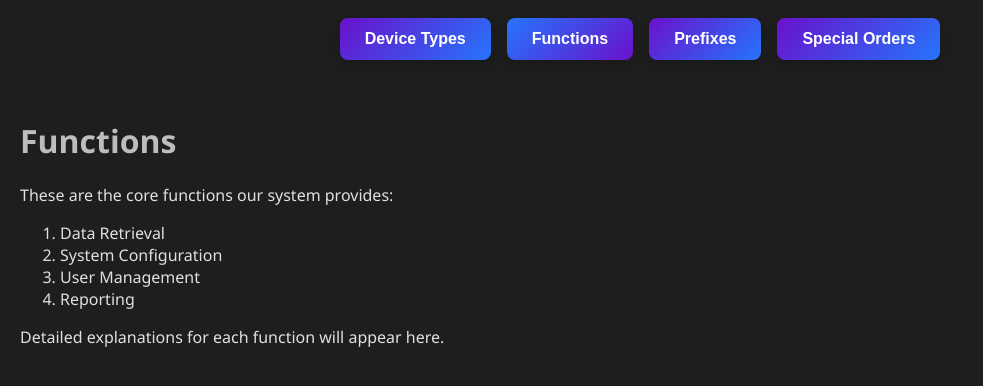
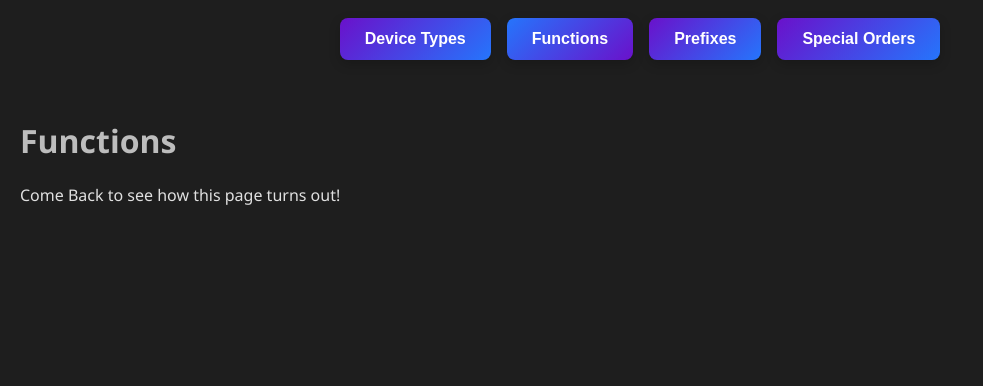
Before and after one commit to YanNazzim/sargentinfo, a React (Create React App) app: page / in a window 1280 px wide. Both pictures are taken after a click on the button "Functions". Shown: the top 386 px of the page, without its empty margins (0-983 px from the left). Built offline with nearby package versions, Linux system fonts and the light colour scheme.

Commit message:
placeholder

```diff
--- a/src/components/Functions.js
+++ b/src/components/Functions.js
@@ -14,14 +14,8 @@ function Functions() {
   return (
     <Container>
       <h1>Functions</h1>
-      <p>These are the core functions our system provides:</p>
-      <ol>
-        <li>Data Retrieval</li>
-        <li>System Configuration</li>
-        <li>User Management</li>
-        <li>Reporting</li>
-      </ol>
-      <p>Detailed explanations for each function will appear here.</p>
+      <p>Come Back to see how this page turns out!</p>
+
     </Container>
   );
 }
--- a/src/components/Prefixes.js
+++ b/src/components/Prefixes.js
@@ -34,30 +34,8 @@ function Prefixes() {
   return (
     <Container>
       <h1>Prefixes</h1>
-      <p>Here's a list of common prefixes used in our system:</p>
-      <Table>
-        <thead>
-          <tr>
-            <Th>Prefix</Th>
-            <Th>Description</Th>
-          </tr>
-        </thead>
-        <tbody>
-          <tr>
-            <Td>DEV-</Td>
-            <Td>Device-related information</Td>
-          </tr>
-          <tr>
-            <Td>FUNC-</Td>
-            <Td>Function-related data</Td>
-          </tr>
-          <tr>
-            <Td>USER-</Td>
-            <Td>User-specific data</Td>
-          </tr>
-        </tbody>
-      </Table>
-      <p>More detailed prefix information will be available here.</p>
+      <p>Come Back to see how this page turns out!</p>
+
     </Container>
   );
 }
--- a/src/components/SpecialOrders.js
+++ b/src/components/SpecialOrders.js
@@ -15,13 +15,8 @@ function SpecialOrders() {
     <Container>
       <h1>Special Orders</h1>
       <p>Information about special orders and requests:</p>
-      <p>To place a special order, please contact our support team.</p>
-      <p>Examples of special orders include:</p>
-      <ul>
-        <li>Custom device configurations</li>
-        <li>Advanced function requests</li>
-        <li>Specific data reports</li>
-      </ul>
+      <p>Come Back to see how this page turns out!</p>
+
     </Container>
   );
 }
```
